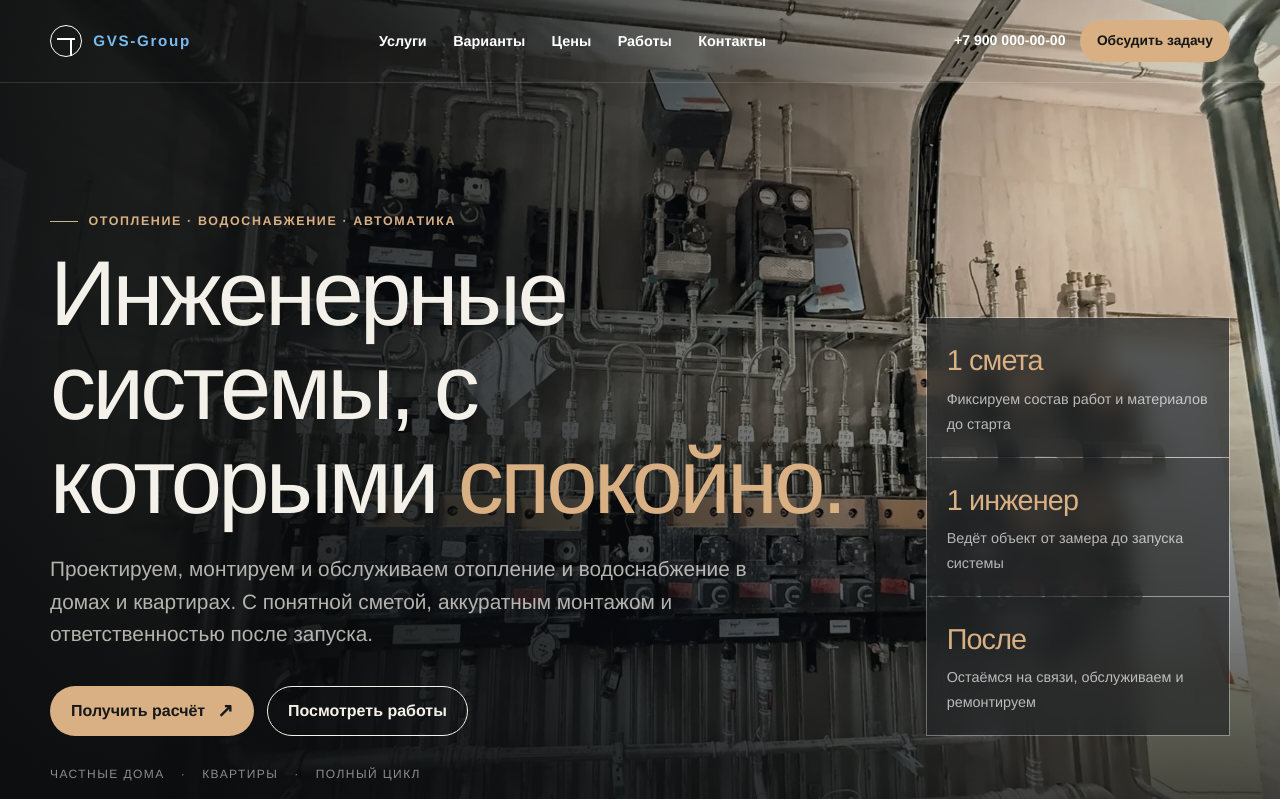
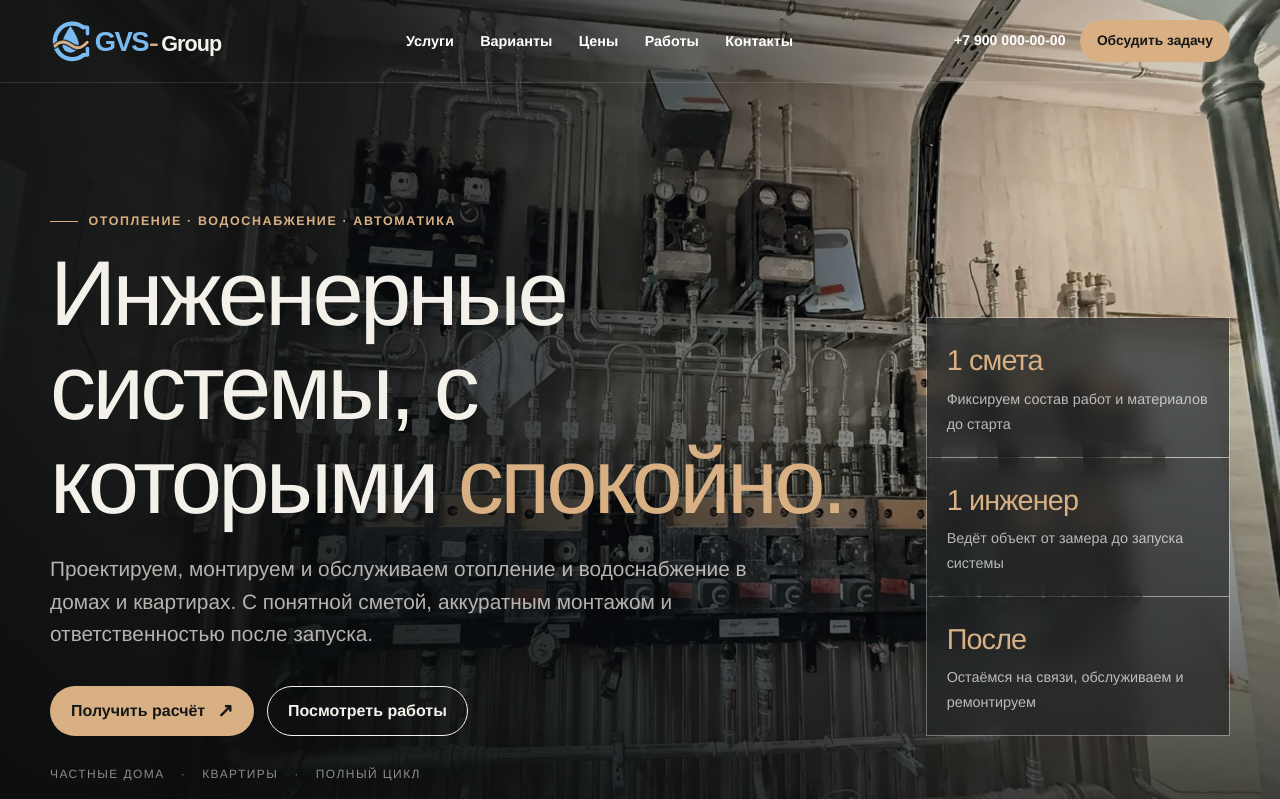
Before and after one commit to Kibosh13/teplokontur-vodosnabzhenie, a PHP site: page / in a window 1280 px wide. Shown: the top 799 px of the page. Run offline with PHP 8.4, Linux system fonts and the light colour scheme.

Commit message:
Add responsive GVS-Group logo system

```diff
--- a/site/assets/style.css
+++ b/site/assets/style.css
@@ -72,13 +72,11 @@ h3 { margin-bottom: .75rem; font-size: clamp(1.25rem, 2.2vw, 1.75rem); font-weig
   backdrop-filter: blur(18px);
 }
 .header-row { min-height: 82px; display: grid; grid-template-columns: auto 1fr auto; align-items: center; gap: 2rem; }
-.brand { display: inline-flex; align-items: center; gap: .7rem; font-size: .95rem; font-weight: 820; letter-spacing: .11em; }
-.brand-name { color: #79baf0; }
-.site-header.scrolled .brand-name, .site-header.light .brand-name { color: var(--blue); }
-.brand-mark { position: relative; width: 2rem; height: 2rem; border: 1px solid currentColor; border-radius: 50%; }
-.brand-mark::before, .brand-mark::after { content: ""; position: absolute; background: currentColor; }
-.brand-mark::before { width: 1.15rem; height: 2px; top: .72rem; left: .38rem; }
-.brand-mark::after { width: 2px; height: 1.15rem; top: .72rem; right: .55rem; }
+.brand { position: relative; width: 195px; height: 48px; display: block; flex: 0 0 auto; }
+.brand-logo { position: absolute; inset: 0; width: 100%; height: 100%; object-fit: contain; object-position: left center; transition: opacity .2s ease; }
+.brand-logo--primary { opacity: 0; }
+.site-header.scrolled .brand-logo--inverse, .site-header.light .brand-logo--inverse { opacity: 0; }
+.site-header.scrolled .brand-logo--primary, .site-header.light .brand-logo--primary { opacity: 1; }
 .main-nav { display: flex; justify-content: center; gap: 1.65rem; }
 .main-nav a { position: relative; font-size: .9rem; font-weight: 650; }
 .main-nav a::after { content: ""; position: absolute; right: 0; bottom: -.5rem; left: 0; height: 1px; background: currentColor; transform: scaleX(0); transform-origin: right; transition: transform .2s ease; }
@@ -379,6 +377,7 @@ h3 { margin-bottom: .75rem; font-size: clamp(1.25rem, 2.2vw, 1.75rem); font-weig
 
 @media (max-width: 640px) {
   .container { width: min(100% - 24px, 560px); }
+  .brand { width: 164px; height: 40px; }
   h1 { font-size: clamp(2.8rem, 15vw, 4.6rem); }
   h2 { font-size: clamp(2.2rem, 11vw, 3.6rem); }
   .hero { min-height: auto; }
--- a/site/contacts/index.html
+++ b/site/contacts/index.html
@@ -1,7 +1,7 @@
 <!doctype html>
 <html lang="ru"><head><meta charset="utf-8"><meta name="viewport" content="width=device-width, initial-scale=1"><title>Контакты — GVS-Group</title><meta name="description" content="Связаться с командой по монтажу отопления и водоснабжения, отправить заявку и получить предварительную оценку."><link rel="icon" type="image/svg+xml" href="/favicon.svg"><link rel="stylesheet" href="/assets/style.css"><script src="/assets/app.js" defer></script></head>
 <body>
-  <header class="site-header"><div class="container header-row"><a class="brand" href="/"><span class="brand-mark" aria-hidden="true"></span><span class="brand-name">GVS-Group</span></a><nav class="main-nav" aria-label="Основная навигация"><a href="/services/">Услуги</a><a href="/packages/">Варианты</a><a href="/prices/">Цены</a><a href="/works/">Работы</a><a class="active" href="/contacts/">Контакты</a></nav><div class="header-actions"><a class="header-phone" href="tel:+79000000000">+7 900 000-00-00</a><button class="btn btn--copper btn--small" type="button" data-open-form>Написать нам</button><button class="menu-toggle" type="button" aria-label="Открыть меню" aria-expanded="false"><span></span></button></div></div></header>
+  <header class="site-header"><div class="container header-row"><a class="brand" href="/" aria-label="GVS-Group — на главную"><img class="brand-logo brand-logo--inverse" src="/assets/img/gvs-group-logo-inverse.svg" alt="GVS-Group"><img class="brand-logo brand-logo--primary" src="/assets/img/gvs-group-logo.svg" alt="" aria-hidden="true"></a><nav class="main-nav" aria-label="Основная навигация"><a href="/services/">Услуги</a><a href="/packages/">Варианты</a><a href="/prices/">Цены</a><a href="/works/">Работы</a><a class="active" href="/contacts/">Контакты</a></nav><div class="header-actions"><a class="header-phone" href="tel:+79000000000">+7 900 000-00-00</a><button class="btn btn--copper btn--small" type="button" data-open-form>Написать нам</button><button class="menu-toggle" type="button" aria-label="Открыть меню" aria-expanded="false"><span></span></button></div></div></header>
   <main>
     <section class="page-hero"><div class="container page-hero-content"><div class="breadcrumbs"><a href="/">Главная</a><span>/</span><span>Контакты</span></div><p class="eyebrow">На связи без колл-центра</p><h1>Расскажите задачу своими словами</h1><p>Не нужно разбираться в котлах, коллекторах и автоматике. Спросим нужное, посмотрим планы и объясним варианты понятным языком.</p></div></section>
     <section class="section"><div class="container contact-layout"><div><p class="eyebrow dark">Связаться напрямую</p><div class="contact-cards"><div class="contact-card"><small>Телефон</small><a href="tel:+79000000000">+7 900 000-00-00</a></div><div class="contact-card"><small>Почта</small><a href="mailto:hello@teplokontur.ru">hello@teplokontur.ru</a></div><div class="contact-card"><small>График</small><strong>Ежедневно, 09:00–20:00</strong></div><div class="contact-card"><small>Выезд</small><strong>Город и область</strong></div></div><div class="contact-aside"><strong>Что прислать для оценки</strong><p>План или примерную площадь, 3–5 фотографий помещения и короткое описание желаемого результата.</p></div></div>
--- a/site/index.html
+++ b/site/index.html
@@ -13,7 +13,7 @@
 <body>
   <header class="site-header">
     <div class="container header-row">
-      <a class="brand" href="/" aria-label="GVS-Group — на главную"><span class="brand-mark" aria-hidden="true"></span><span class="brand-name">GVS-Group</span></a>
+      <a class="brand" href="/" aria-label="GVS-Group — на главную"><img class="brand-logo brand-logo--inverse" src="/assets/img/gvs-group-logo-inverse.svg" alt="GVS-Group"><img class="brand-logo brand-logo--primary" src="/assets/img/gvs-group-logo.svg" alt="" aria-hidden="true"></a>
       <nav class="main-nav" aria-label="Основная навигация">
         <a href="/services/">Услуги</a><a href="/packages/">Варианты</a><a href="/prices/">Цены</a><a href="/works/">Работы</a><a href="/contacts/">Контакты</a>
       </nav>
--- a/site/packages/index.html
+++ b/site/packages/index.html
@@ -13,7 +13,7 @@
 <body>
   <header class="site-header">
     <div class="container header-row">
-      <a class="brand" href="/" aria-label="GVS-Group — на главную"><span class="brand-mark" aria-hidden="true"></span><span class="brand-name">GVS-Group</span></a>
+      <a class="brand" href="/" aria-label="GVS-Group — на главную"><img class="brand-logo brand-logo--inverse" src="/assets/img/gvs-group-logo-inverse.svg" alt="GVS-Group"><img class="brand-logo brand-logo--primary" src="/assets/img/gvs-group-logo.svg" alt="" aria-hidden="true"></a>
       <nav class="main-nav" aria-label="Основная навигация">
         <a href="/services/">Услуги</a><a class="active" href="/packages/">Варианты</a><a href="/prices/">Цены</a><a href="/works/">Работы</a><a href="/contacts/">Контакты</a>
       </nav>
--- a/site/prices/index.html
+++ b/site/prices/index.html
@@ -1,7 +1,7 @@
 <!doctype html>
 <html lang="ru"><head><meta charset="utf-8"><meta name="viewport" content="width=device-width, initial-scale=1"><title>Цены на монтаж — GVS-Group</title><meta name="description" content="Ориентировочные цены на монтаж отопления, водоснабжения, автоматики и обслуживание. Понятная смета без скрытых работ."><link rel="icon" type="image/svg+xml" href="/favicon.svg"><link rel="stylesheet" href="/assets/style.css"><script src="/assets/app.js" defer></script></head>
 <body>
-  <header class="site-header"><div class="container header-row"><a class="brand" href="/"><span class="brand-mark" aria-hidden="true"></span><span class="brand-name">GVS-Group</span></a><nav class="main-nav" aria-label="Основная навигация"><a href="/services/">Услуги</a><a href="/packages/">Варианты</a><a class="active" href="/prices/">Цены</a><a href="/works/">Работы</a><a href="/contacts/">Контакты</a></nav><div class="header-actions"><a class="header-phone" href="tel:+79000000000">+7 900 000-00-00</a><button class="btn btn--copper btn--small" type="button" data-open-form>Получить смету</button><button class="menu-toggle" type="button" aria-label="Открыть меню" aria-expanded="false"><span></span></button></div></div></header>
+  <header class="site-header"><div class="container header-row"><a class="brand" href="/" aria-label="GVS-Group — на главную"><img class="brand-logo brand-logo--inverse" src="/assets/img/gvs-group-logo-inverse.svg" alt="GVS-Group"><img class="brand-logo brand-logo--primary" src="/assets/img/gvs-group-logo.svg" alt="" aria-hidden="true"></a><nav class="main-nav" aria-label="Основная навигация"><a href="/services/">Услуги</a><a href="/packages/">Варианты</a><a class="active" href="/prices/">Цены</a><a href="/works/">Работы</a><a href="/contacts/">Контакты</a></nav><div class="header-actions"><a class="header-phone" href="tel:+79000000000">+7 900 000-00-00</a><button class="btn btn--copper btn--small" type="button" data-open-form>Получить смету</button><button class="menu-toggle" type="button" aria-label="Открыть меню" aria-expanded="false"><span></span></button></div></div></header>
   <main>
     <section class="page-hero"><div class="container page-hero-content"><div class="breadcrumbs"><a href="/">Главная</a><span>/</span><span>Цены</span></div><p class="eyebrow">Без скрытых коэффициентов</p><h1>Понятные ориентиры до выезда</h1><p>Показываем базовые расценки, а после замера фиксируем объём работ и материалов в смете. Любое изменение сначала обсуждаем — потом делаем.</p></div></section>
     <section class="section"><div class="container"><div class="price-intro"><div><p class="eyebrow dark">Как формируется стоимость</p><h2>Цена зависит от объекта, а не от впечатления</h2></div><div><p>На итог влияют площадь, количество контуров и точек, тип оборудования, готовность помещения и сложность трасс. Поэтому большие проекты считаем индивидуально, а типовые работы показываем открыто.</p><div class="price-notice"><strong>Материалы и работа — отдельно</strong><span>Можно сравнить оборудование разных производителей и выбрать комфортный бюджет без потери надёжности.</span></div></div></div>
--- a/site/services/index.html
+++ b/site/services/index.html
@@ -7,7 +7,7 @@
   <link rel="icon" type="image/svg+xml" href="/favicon.svg"><link rel="stylesheet" href="/assets/style.css"><script src="/assets/app.js" defer></script>
 </head>
 <body>
-  <header class="site-header"><div class="container header-row"><a class="brand" href="/"><span class="brand-mark" aria-hidden="true"></span><span class="brand-name">GVS-Group</span></a><nav class="main-nav" aria-label="Основная навигация"><a class="active" href="/services/">Услуги</a><a href="/packages/">Варианты</a><a href="/prices/">Цены</a><a href="/works/">Работы</a><a href="/contacts/">Контакты</a></nav><div class="header-actions"><a class="header-phone" href="tel:+79000000000">+7 900 000-00-00</a><button class="btn btn--copper btn--small" type="button" data-open-form>Обсудить задачу</button><button class="menu-toggle" type="button" aria-label="Открыть меню" aria-expanded="false"><span></span></button></div></div></header>
+  <header class="site-header"><div class="container header-row"><a class="brand" href="/" aria-label="GVS-Group — на главную"><img class="brand-logo brand-logo--inverse" src="/assets/img/gvs-group-logo-inverse.svg" alt="GVS-Group"><img class="brand-logo brand-logo--primary" src="/assets/img/gvs-group-logo.svg" alt="" aria-hidden="true"></a><nav class="main-nav" aria-label="Основная навигация"><a class="active" href="/services/">Услуги</a><a href="/packages/">Варианты</a><a href="/prices/">Цены</a><a href="/works/">Работы</a><a href="/contacts/">Контакты</a></nav><div class="header-actions"><a class="header-phone" href="tel:+79000000000">+7 900 000-00-00</a><button class="btn btn--copper btn--small" type="button" data-open-form>Обсудить задачу</button><button class="menu-toggle" type="button" aria-label="Открыть меню" aria-expanded="false"><span></span></button></div></div></header>
 
   <main>
     <section class="page-hero page-hero--image">
--- a/site/works/index.html
+++ b/site/works/index.html
@@ -1,7 +1,7 @@
 <!doctype html>
 <html lang="ru"><head><meta charset="utf-8"><meta name="viewport" content="width=device-width, initial-scale=1"><title>Примеры работ — GVS-Group</title><meta name="description" content="Реальные примеры монтажа отопления и водоснабжения: котельные, коллекторные узлы, тёплые полы и автоматика."><link rel="icon" type="image/svg+xml" href="/favicon.svg"><link rel="stylesheet" href="/assets/style.css"><script src="/assets/app.js" defer></script></head>
 <body>
-  <header class="site-header"><div class="container header-row"><a class="brand" href="/"><span class="brand-mark" aria-hidden="true"></span><span class="brand-name">GVS-Group</span></a><nav class="main-nav" aria-label="Основная навигация"><a href="/services/">Услуги</a><a href="/packages/">Варианты</a><a href="/prices/">Цены</a><a class="active" href="/works/">Работы</a><a href="/contacts/">Контакты</a></nav><div class="header-actions"><a class="header-phone" href="tel:+79000000000">+7 900 000-00-00</a><button class="btn btn--copper btn--small" type="button" data-open-form>Обсудить задачу</button><button class="menu-toggle" type="button" aria-label="Открыть меню" aria-expanded="false"><span></span></button></div></div></header>
+  <header class="site-header"><div class="container header-row"><a class="brand" href="/" aria-label="GVS-Group — на главную"><img class="brand-logo brand-logo--inverse" src="/assets/img/gvs-group-logo-inverse.svg" alt="GVS-Group"><img class="brand-logo brand-logo--primary" src="/assets/img/gvs-group-logo.svg" alt="" aria-hidden="true"></a><nav class="main-nav" aria-label="Основная навигация"><a href="/services/">Услуги</a><a href="/packages/">Варианты</a><a href="/prices/">Цены</a><a class="active" href="/works/">Работы</a><a href="/contacts/">Контакты</a></nav><div class="header-actions"><a class="header-phone" href="tel:+79000000000">+7 900 000-00-00</a><button class="btn btn--copper btn--small" type="button" data-open-form>Обсудить задачу</button><button class="menu-toggle" type="button" aria-label="Открыть меню" aria-expanded="false"><span></span></button></div></div></header>
   <main>
     <section class="page-hero page-hero--image"><div class="page-hero-media"><img src="/assets/img/boiler-room.webp" alt="Готовая котельная в частном доме"></div><div class="container page-hero-content"><div class="breadcrumbs"><a href="/">Главная</a><span>/</span><span>Работы</span></div><p class="eyebrow">Без фотостоков</p><h1>Результат, который можно рассмотреть</h1><p>Показываем реальные готовые объекты и отдельные этапы монтажа. Каждая фотография подписана честно — без искусственных сравнений разных работ.</p></div></section>
     <section class="section"><div class="container works-intro"><div><p class="eyebrow dark">Портфолио</p><h2>Аккуратность — не декор, а часть надёжности</h2></div><p>Ровная геометрия, доступные для обслуживания узлы, маркировка и продуманная компоновка помогают быстрее диагностировать систему и безопасно обслуживать её через годы.</p></div></section>
```
Also changed, not shown: site/assets/img/gvs-group-logo-inverse.svg (added), site/assets/img/gvs-group-logo.svg (added), site/favicon.svg.
